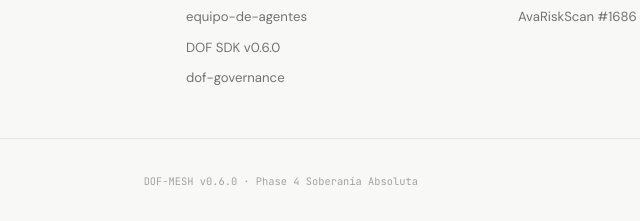
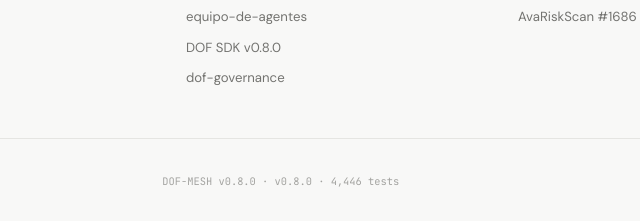
Before and after one commit to Cyberpaisa/dof-landing, a website: page public/dof-home.html in a window 1280 px wide. Shown: the part 10486-10707 px from the top of the page, 454-1094 px from the left. Drawn offline with nearby package versions, Linux system fonts and the light colour scheme; no server answers; animation ran at ten frames a second.

Commit message:
fix(landing): sync todos los datos a v0.8.0 en producción
- Footer: DOF-MESH v0.6.0 → v0.8.0
- phase_label ES+EN: Phase 4 Soberanía Absoluta → v0.8.0 · 4,446 tests
- Ticker: 4,220 TESTS → 4,446 TESTS · 142 MODULES → 148 MODULES
- Stats counter: data-val=4308 → 4446
- Footer link: DOF SDK v0.6.0 → v0.8.0
- Proyecto equipo-de-agentes: DOF SDK v0.6.0 → v0.8.0
- i18n ES+EN: 142 modules → 148 modules, v0.6.0 → v0.8.0 en todas las cadenas
- Meta twitter: 4,220 tests → 4,446 tests

```diff
--- a/public/dof-home.html
+++ b/public/dof-home.html
@@ -16,7 +16,7 @@
 <meta property="og:image:height" content="630">
 <meta name="twitter:card" content="summary_large_image">
 <meta name="twitter:title" content="DOF-MESH — AI Governance. Mathematics, not promises.">
-<meta name="twitter:description" content="Z3 formal verification + on-chain attestations for autonomous agents. 9 chains. 4,220 tests.">
+<meta name="twitter:description" content="Z3 formal verification + on-chain attestations for autonomous agents. 9 chains. 4,446 tests.">
 <meta name="twitter:image" content="https://www.dofmesh.com/brand/dof-mesh-og-1200x630.png">
 <link rel="icon" type="image/png" sizes="32x32" href="/brand/dof-mesh-icon-cube-dark-32x32.png">
 <link rel="icon" type="image/png" sizes="16x16" href="/brand/dof-mesh-icon-cube-dark-16x16.png">
@@ -1488,7 +1488,7 @@ result = verifier.verify_action(
         <div class="stat-label" data-t="s2_lbl">Módulos Activos</div>
       </div>
       <div class="stat-card reveal delay-2">
-        <div class="stat-num"><span class="sc" data-val="4308" data-fmt="+">0</span></div>
+        <div class="stat-num"><span class="sc" data-val="4446" data-fmt="+">0</span></div>
         <div class="stat-label" data-t="s3_lbl">Tests Verificados</div>
       </div>
       <div class="stat-card reveal delay-3">
@@ -1544,7 +1544,7 @@ result = verifier.verify_action(
         <span class="proj-tag tag-live" data-t="t_live">● Live</span>
         <div class="proj-icon"><svg width="20" height="20" viewBox="0 0 24 24" fill="none" stroke="var(--text-muted)" stroke-width="1.8" stroke-linecap="round"><circle cx="12" cy="8" r="4"/><path d="M4 20c0-4 3.6-7 8-7s8 3 8 7"/><circle cx="19" cy="8" r="3" opacity=".5"/><path d="M22 19c0-3-2-5-5-5.5" opacity=".5"/></svg></div>
         <div class="proj-name">equipo-de-agentes</div>
-        <div class="proj-desc" data-t="p2">Multi-agente CrewAI. 9 agentes, 11 crews, DOF SDK v0.6.0, Telegram Bot, Streamlit, A2A Server activo en :8000.</div>
+        <div class="proj-desc" data-t="p2">Multi-agente CrewAI. 9 agentes, 11 crews, DOF SDK v0.8.0, Telegram Bot, Streamlit, A2A Server activo en :8000.</div>
         <div class="proj-footer">
           <div class="proj-techs"><span class="tech-tag">CrewAI</span><span class="tech-tag">Telegram</span><span class="tech-tag">A2A</span></div>
           <span class="proj-link-btn" style="opacity:.4;cursor:default;">Private</span>
@@ -1554,7 +1554,7 @@ result = verifier.verify_action(
       <div class="proj-card reveal delay-2">
         <span class="proj-tag tag-dev" data-t="t_dev">Dev</span>
         <div class="proj-icon"><svg width="20" height="20" viewBox="0 0 24 24" fill="none" stroke="var(--text-muted)" stroke-width="1.8" stroke-linecap="round"><polyline points="16 18 22 12 16 6"/><polyline points="8 6 2 12 8 18"/></svg></div>
-        <div class="proj-name">DOF SDK v0.6.0</div>
+        <div class="proj-name">DOF SDK v0.8.0</div>
         <div class="proj-desc" data-t="p3">Librería TypeScript/Python para integrar governance DOF en cualquier agente externo. ACP Evaluator incluido.</div>
         <div class="proj-footer">
           <div class="proj-techs"><span class="tech-tag">TypeScript</span><span class="tech-tag">Python</span></div>
@@ -1669,7 +1669,7 @@ result = verifier.verify_action(
         <p class="foot-col-title" data-t="foot_eco">Ecosistema</p>
         <a href="https://github.com/Cyberpaisa/DOF-MESH" class="foot-link" target="_blank" rel="noopener noreferrer">DOF-MESH Core</a>
         <span class="foot-link">equipo-de-agentes</span>
-        <a href="https://pypi.org/project/dof-sdk/" class="foot-link" target="_blank" rel="noopener noreferrer">DOF SDK v0.6.0</a>
+        <a href="https://pypi.org/project/dof-sdk/" class="foot-link" target="_blank" rel="noopener noreferrer">DOF SDK v0.8.0</a>
         <a href="https://dof-governance.vercel.app" class="foot-link" target="_blank" rel="noopener noreferrer">dof-governance</a>
       </div>
       <div>
@@ -1680,7 +1680,7 @@ result = verifier.verify_action(
     </div>
     <div class="foot-bottom">
       <span class="foot-copy">© 2026 Enigma Group, Cyber Paisa, Medellín.</span>
-      <span class="foot-mono">DOF-MESH v0.6.0 · <span data-t="phase_label">Phase 4 Soberanía Absoluta</span></span>
+      <span class="foot-mono">DOF-MESH v0.8.0 · <span data-t="phase_label">v0.8.0 · 4,446 tests</span></span>
       <span class="visit-counter">
         <span class="visit-dot">
           <span class="visit-dot-inner"></span>
@@ -1925,7 +1925,7 @@ ScrollTrigger.create({
 /* ─── MARQUEE ─── */
 (function(){
   const mq=document.getElementById('mq-track');
-  const txt='AVALANCHE C-CHAIN  •  BASE MAINNET  •  CELO  •  TEMPO CHAIN 4217  •  POLYGON  •  SKALE EUROPA  •  CONFLUX eSpace  •  FUJI TESTNET  •  DOF-MESH  •  ERC-8004  •  GOVERNANCE 7 LAYERS  •  Z3 VERIFIED  •  RUST GATE 7µs  •  30+ ATTESTATIONS ON-CHAIN  •  4,220 TESTS  •  142 MODULES  •  9 AGENTS  •  ';
+  const txt='AVALANCHE C-CHAIN  •  BASE MAINNET  •  CELO  •  TEMPO CHAIN 4217  •  POLYGON  •  SKALE EUROPA  •  CONFLUX eSpace  •  FUJI TESTNET  •  DOF-MESH  •  ERC-8004  •  GOVERNANCE 7 LAYERS  •  Z3 VERIFIED  •  RUST GATE 7µs  •  30+ ATTESTATIONS ON-CHAIN  •  4,446 TESTS  •  148 MODULES  •  9 AGENTS  •  ';
   const rep=txt.repeat(3);
   mq.innerHTML=`<span>${rep}</span><span>${rep}</span>`;
 })();
@@ -1979,7 +1979,7 @@ const LANG={
     proj_eyebrow:'Proyectos Activos',proj_h2:'Lo Activo en DOF-MESH',proj_sub:'9 componentes en producción.',
     t_live:'● Live',t_dev:'Dev',
     p1:'Framework principal. 57K+ LOC, 142 módulos, governance 7 capas, Z3 verifier, Rust gate 7µs, Docker Citadel.',
-    p2:'Multi-agente CrewAI. 9 agentes, 11 crews, DOF SDK v0.6.0, Telegram Bot, Streamlit, A2A Server activo.',
+    p2:'Multi-agente CrewAI. 9 agentes, 11 crews, DOF SDK v0.8.0, Telegram Bot, Streamlit, A2A Server activo.',
     p3:'Librería TypeScript/Python para integrar governance DOF en cualquier agente. ACP Evaluator incluido.',
     p4:'Agente Python. Arbitraje triangular Bellman-Ford en Avalanche. Whale monitor, new pair detection, señales x402.',
     p5:'Agente Node+Python. Análisis de riesgo DeFi en Avalanche. Registrado como AvaBuilder en ERC-8004.',
@@ -2015,7 +2015,7 @@ const LANG={
     vs_dim1:'Evidencia',vs_dim2:'Vulnerabilidad',vs_dim3:'Auditoría',vs_dim4:'Eficiencia',
     vs_bad1:'Logs escritos por la misma IA',vs_bad2:'El vigilante alucina o es manipulado',vs_bad3:'Archivos editables internamente',vs_bad4:'Consume tokens LLM por decisión',
     vs_good1:'✓ Prueba matemática inmutable',vs_good2:'✓ Inmunidad matemática (100% determinista)',vs_good3:'✓ Registro público en blockchain independiente',vs_good4:'✓ 0 tokens LLM · decisión en &lt;30ms',
-    phase_label:'Phase 4 Soberanía Absoluta',
+    phase_label:'v0.8.0 · 4,446 tests',
     cta_closing:'Matemáticas, no promesas.',
     proof_btn_chain:'Ver en blockchain →',
     proof_btn_full:'Ver proof completo',
@@ -2051,8 +2051,8 @@ const LANG={
     s5_lbl:'Rust Gate Latency',s6_lbl:'Active A2A Agents',s7_lbl:'CrewAI Crews',s8_lbl:'On-Chain Attestations',
     proj_eyebrow:'Active Projects',proj_h2:"What's Active in DOF-MESH",proj_sub:'9 components in production.',
     t_live:'● Live',t_dev:'Dev',
-    p1:'Core framework. 57K+ LOC, 142 modules, 7-layer governance, Z3 verifier, 7µs Rust gate, Docker Citadel.',
-    p2:'CrewAI multi-agent system. 9 agents, 11 crews, DOF SDK v0.6.0, Telegram Bot, Streamlit, active A2A Server.',
+    p1:'Core framework. 57K+ LOC, 148 modules, 7-layer governance, Z3 verifier, 7µs Rust gate, Docker Citadel.',
+    p2:'CrewAI multi-agent system. 9 agents, 11 crews, DOF SDK v0.8.0, Telegram Bot, Streamlit, active A2A Server.',
     p3:'TypeScript/Python library to integrate DOF governance into any external agent. ACP Evaluator included.',
     p4:'Python agent. Bellman-Ford triangular arbitrage on Avalanche. Whale monitor, new pair detection, x402 signals.',
     p5:'Node+Python agent. DeFi risk analysis on Avalanche. Registered as AvaBuilder on ERC-8004.',
@@ -2088,7 +2088,7 @@ const LANG={
     vs_dim1:'Evidence',vs_dim2:'Vulnerability',vs_dim3:'Audit',vs_dim4:'Efficiency',
     vs_bad1:'Evidence from logs written by the AI itself',vs_bad2:'The watchdog can hallucinate or be manipulated',vs_bad3:'Internally editable files',vs_bad4:'Consumes LLM tokens per decision',
     vs_good1:'✓ Immutable mathematical proof',vs_good2:'✓ Mathematical immunity (100% deterministic)',vs_good3:'✓ Public record on independent blockchain',vs_good4:'✓ 0 LLM tokens · decision in &lt;30ms',
-    phase_label:'Phase 4 Absolute Sovereignty',
+    phase_label:'v0.8.0 · 4,446 tests',
     cta_closing:'Mathematics, not promises.',
     proof_btn_chain:'View on blockchain →',
     proof_btn_full:'View full proof',
@@ -2343,7 +2343,7 @@ INFORMACIÓN CLAVE DE DOF-MESH:
 - Verificación matemática con Z3 SMT solver (mismo motor que aviación aeroespacial y reactores nucleares)
 - Pipeline: agente propone acción → DOF intercepta ANTES de ejecutar → Z3 verifica → hash keccak256 on-chain → si falla: bloquea
 - Attestations on-chain en 9 blockchains (4 mainnets + 5 testnets): Avalanche, Base, Celo, Tempo, Polygon, SKALE, Conflux, Fuji testnet, Base Sepolia
-- SDK: pip install dof-sdk — versión actual v0.6.0 (harness: mock_provider + session_resume + cost_tracker)
+- SDK: pip install dof-sdk — versión actual v0.8.0 (harness: mock_provider + session_resume + cost_tracker)
 - 583 tests automatizados, 0 failures
 - Latencia verificación: <30ms sin tokens LLM
 - Docs: cyberpaisa-dof-mesh-40-27.mintlify.app
```
Also changed, not shown: public/index.html (+13 -13 lines).
